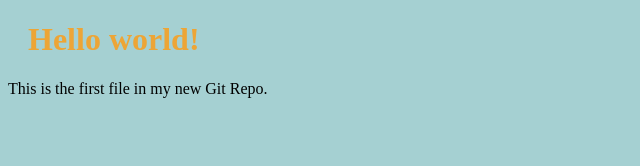
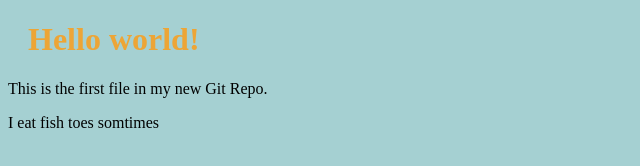
Before and after one commit to AmileKunene/AmileKunene.github.io, a plain HTML site: page index.html in a window 1280 px wide. Shown: the whole page, without its empty margins (0-640 px from the left). Drawn offline with Linux system fonts and the light colour scheme.

Commit message:
added a new line in index.html

```diff
--- a/index.html
+++ b/index.html
@@ -8,6 +8,7 @@
 
 <h1>Hello world!</h1>
 <p>This is the first file in my new Git Repo.</p>
+<p>I eat fish toes somtimes</p>
 
 
 </body>
```
